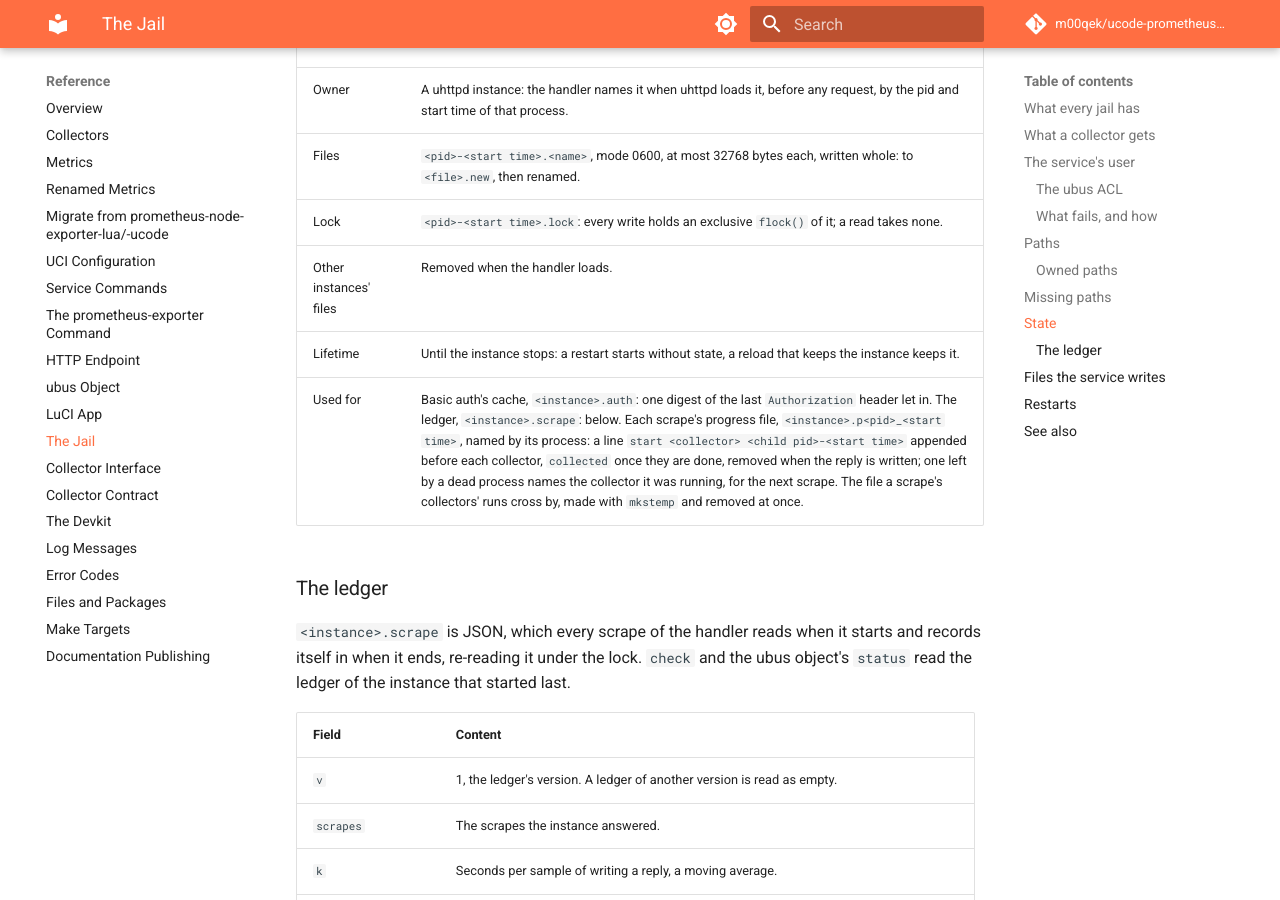
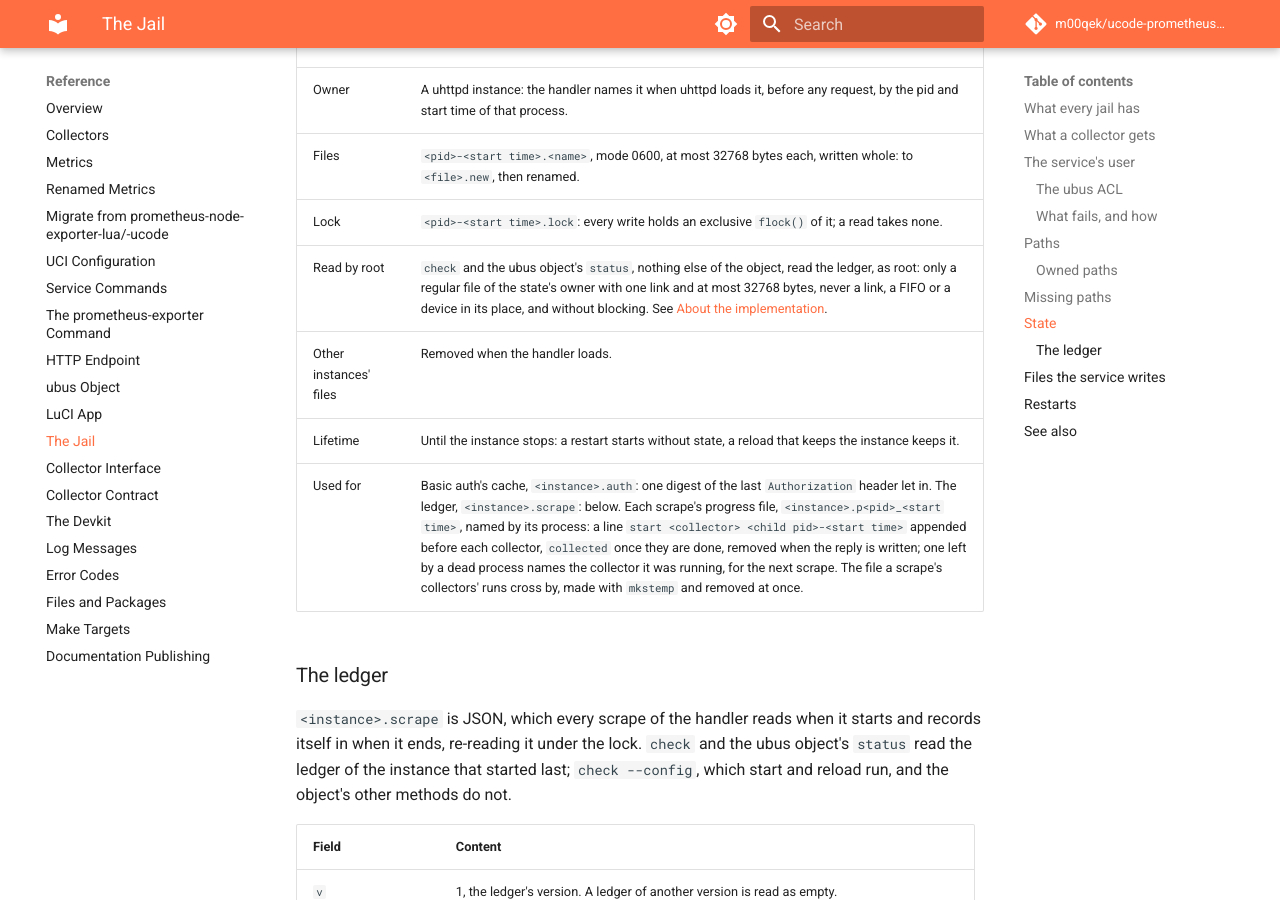
Before and after one commit to m00qek/ucode-prometheus-exporter, an MkDocs documentation site: the page built from docs/reference/jail.md, in a window 1280 px wide and 900 px high, scrolled down 6101 px. Built offline with MkDocs 1.6.1 and Material for MkDocs 9.7.7, drawn with Linux system fonts in a browser that asks for light colours; comment, search, counter and statistics services are not loaded.

Commit message:
Read the state as root only when needed, and never a FIFO or a link
rpcd's object read the service's ledger, as root, at every call, and the
init script's check at every start and reload, from the state directory
the service's user owns: a FIFO in place of the ledger blocked rpcd for
good, and a link had root open any file. The ledger is read now by status
and the full check alone, and state.read_closed reads it only as a regular
file of the directory's owner with one link and at most SIZE_MAX bytes,
opened r+ so that a FIFO opens at once, and unread unless the file opened
is the one looked at. Tested with a FIFO and a link on a real filesystem.

```diff
--- a/docs/reference/jail.md
+++ b/docs/reference/jail.md
@@ -130,13 +130,14 @@ A path the service owns is never missing: it makes it first.
 | Owner | A uhttpd instance: the handler names it when uhttpd loads it, before any request, by the pid and start time of that process. |
 | Files | `<pid>-<start time>.<name>`, mode 0600, at most 32768 bytes each, written whole: to `<file>.new`, then renamed. |
 | Lock | `<pid>-<start time>.lock`: every write holds an exclusive `flock()` of it; a read takes none. |
+| Read by root | `check` and the ubus object's `status`, nothing else of the object, read the ledger, as root: only a regular file of the state's owner with one link and at most 32768 bytes, never a link, a FIFO or a device in its place, and without blocking. See [About the implementation](../explanation/internals.md#ucode). |
 | Other instances' files | Removed when the handler loads. |
 | Lifetime | Until the instance stops: a restart starts without state, a reload that keeps the instance keeps it. |
 | Used for | Basic auth's cache, `<instance>.auth`: one digest of the last `Authorization` header let in. The ledger, `<instance>.scrape`: below. Each scrape's progress file, `<instance>.p<pid>_<start time>`, named by its process: a line `start <collector> <child pid>-<start time>` appended before each collector, `collected` once they are done, removed when the reply is written; one left by a dead process names the collector it was running, for the next scrape. The file a scrape's collectors' runs cross by, made with `mkstemp` and removed at once. |
 
 ### The ledger
 
-`<instance>.scrape` is JSON, which every scrape of the handler reads when it starts and records itself in when it ends, re-reading it under the lock. `check` and the ubus object's `status` read the ledger of the instance that started last.
+`<instance>.scrape` is JSON, which every scrape of the handler reads when it starts and records itself in when it ends, re-reading it under the lock. `check` and the ubus object's `status` read the ledger of the instance that started last; `check --config`, which start and reload run, and the object's other methods do not.
 
 | Field | Content |
 | :--- | :--- |
```
Also changed, not shown: CHANGELOG.md (+1 -0 lines), docs/explanation/internals.md (+1 -0 lines), 8 other files.
